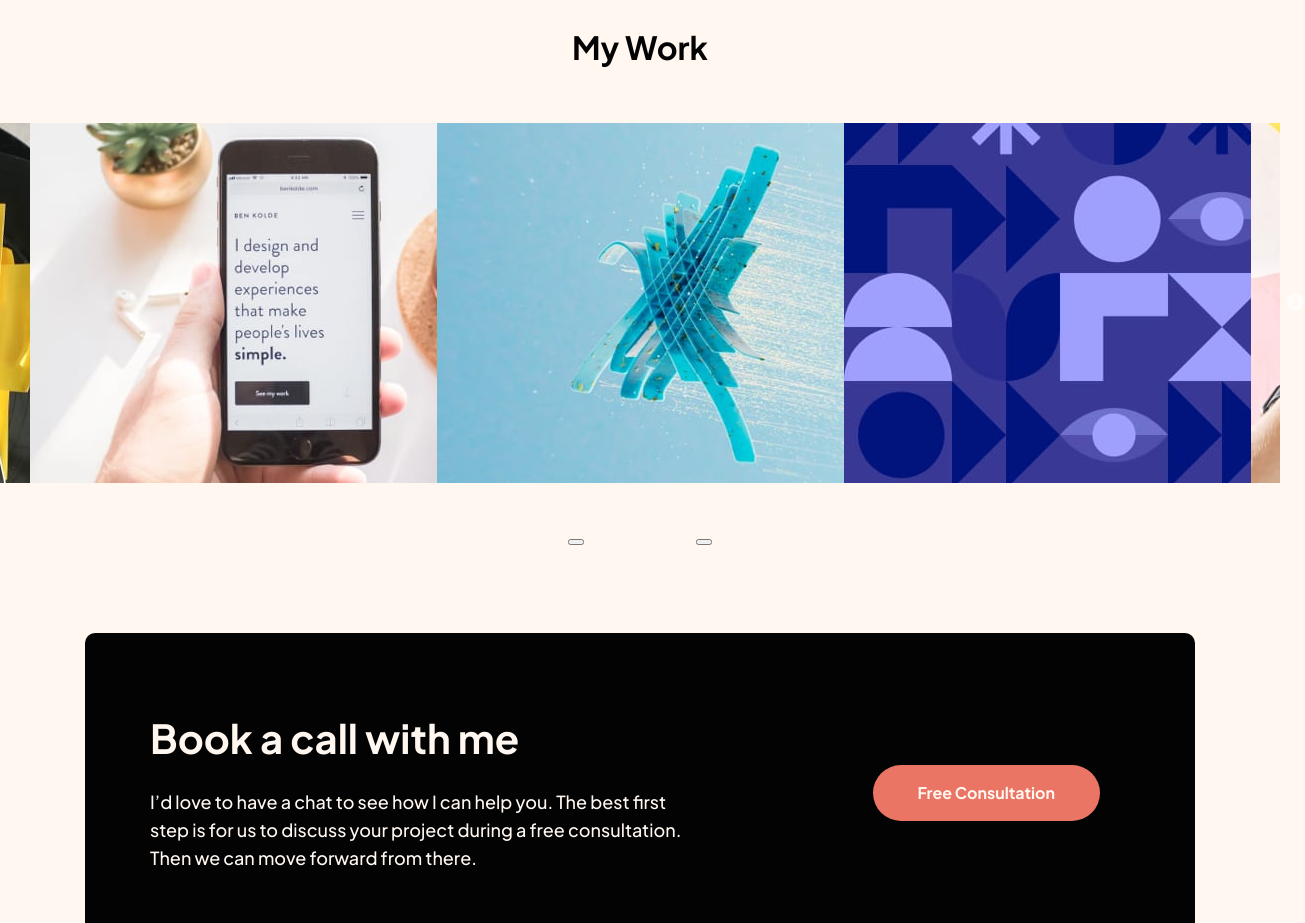
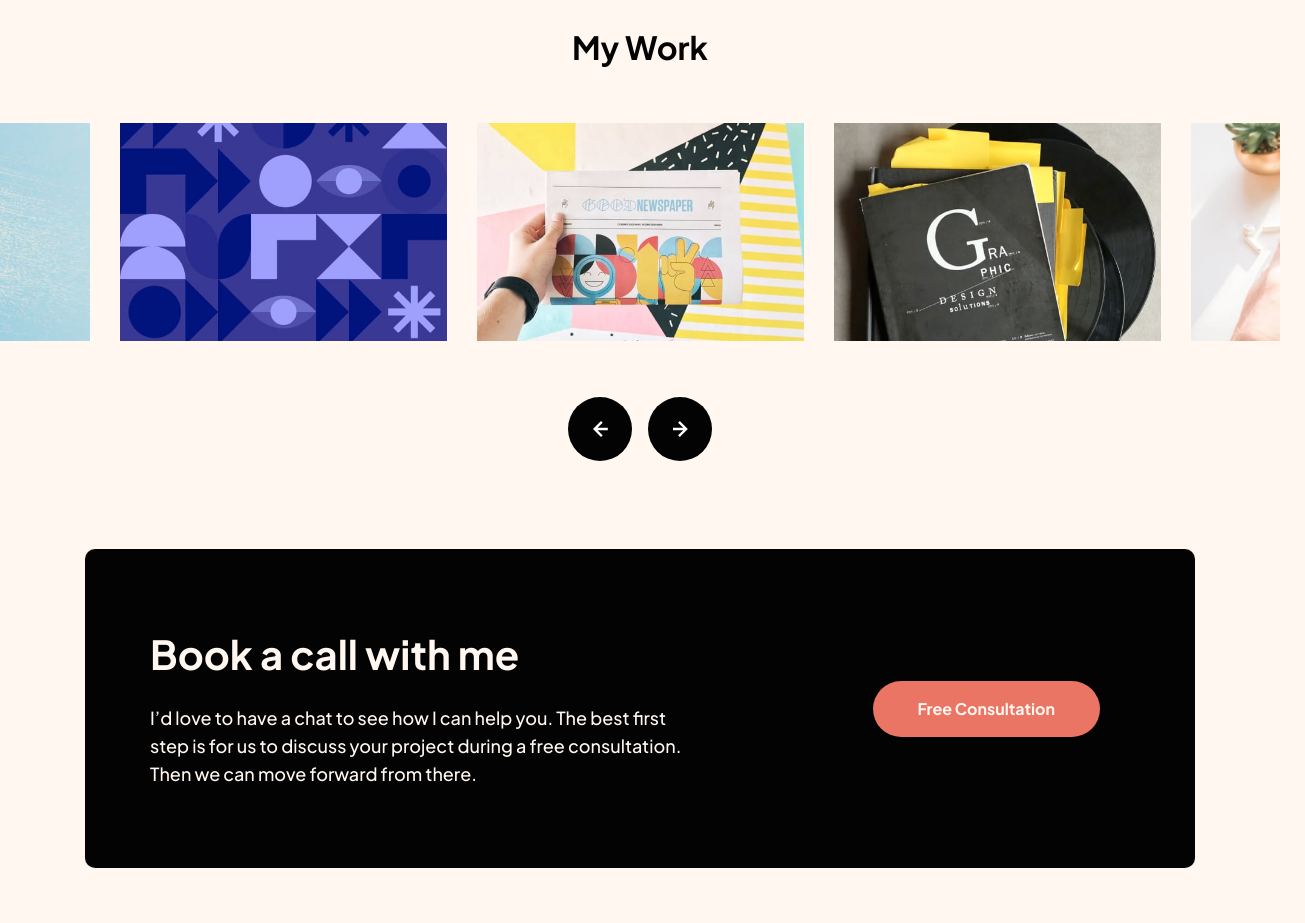
Before and after one commit to DHolets99/DesignPortfolio, a plain HTML site: page index.html in a window 1280 px wide. Shown: the part 1400-2323 px from the top of the page, 1305 px wide, since content can reach past the window. Drawn offline with nearby package versions, Linux system fonts and the light colour scheme; files whose address does not match are found by name.

Commit message:
23.08 17.36

```diff
--- a/index.html
+++ b/index.html
@@ -87,7 +87,6 @@
 
       <div class="slides">
         <div class="title_slider">My Work</div>
-        <div class="slider_wrapper">
         <div class="slider">
           <div class="slide">
             <img src="./assets/image-slide-1.jpg" alt="slide1">
@@ -105,8 +104,7 @@
             <img src="./assets/image-slide-5.jpg" alt="slide5">
           </div>
         </div>
-        </div>
-        <div class="slick-arrow">
+        <div class="arrows">
           <button class="btn_left"></button>
           <button class="btn_right"></button>
         </div>
--- a/js/slider.js
+++ b/js/slider.js
@@ -1,16 +1,18 @@
 $(document).ready(function(){
     $('.slider').slick({
         centerMode: true,
-        arrows: true,
-        centerPadding: '30px',
+        centerPadding: '105px',
         slidesToShow: 3,
+        initialSlide: 2,
+        prevArrow: '.btn_left',
+        nextArrow: '.btn_right',
         responsive: [
             {
                 breakpoint: 768,
                 settings: {
                     arrows: false,
                     centerMode: true,
-                centerPadding: '30px',
+                    centerPadding: '40px',
                     slidesToShow: 3
                 }
             },
--- a/styles/slick-style.css
+++ b/styles/slick-style.css
@@ -3,17 +3,35 @@
 }
 
 .slide {
-
+    max-width: 540px;
+    margin: 0 15px;
 }
 
-.slick-arrow {
+.slide img {
+    width: 100%;
+}
+
+.arrows {
     margin: 0 auto;
     width: 144px;
     display: flex;
     justify-content: space-between;
 }
 
-.slick-prev, .slick-next {
+.btn_left:hover, .btn_right:hover {
+    border: none;
+    background-color: #755CDE;
+}
+
+.btn_left {
+    background: url(../assets/icon-arrow-left.svg) no-repeat center;
+}
+
+.btn_right {
+    background: url(../assets/icon-arrow-right.svg) no-repeat center;
+}
+
+.btn_left, .btn_right {
     border: none;
     width: 64px;
     height: 64px;
@@ -21,16 +39,3 @@
     background-color: #030303;
     cursor: pointer;
 }
-
-.slick-prev:hover, .slick-next:hover {
-    border: none;
-    background-color: #755CDE;
-}
-
-.slick-prev {
-    background: url(../assets/icon-arrow-left.svg) no-repeat center;
-}
-
-.slick-next {
-    background: url(../assets/icon-arrow-right.svg) no-repeat center;
-}
--- a/styles/style.css
+++ b/styles/style.css
@@ -194,6 +194,7 @@ h3 {
     color: #030303;
 }
 
+
 .call {
     background-color: #030303;
     border-radius: 10px;
```
Lines whose indentation alone changed are shown as unchanged.
